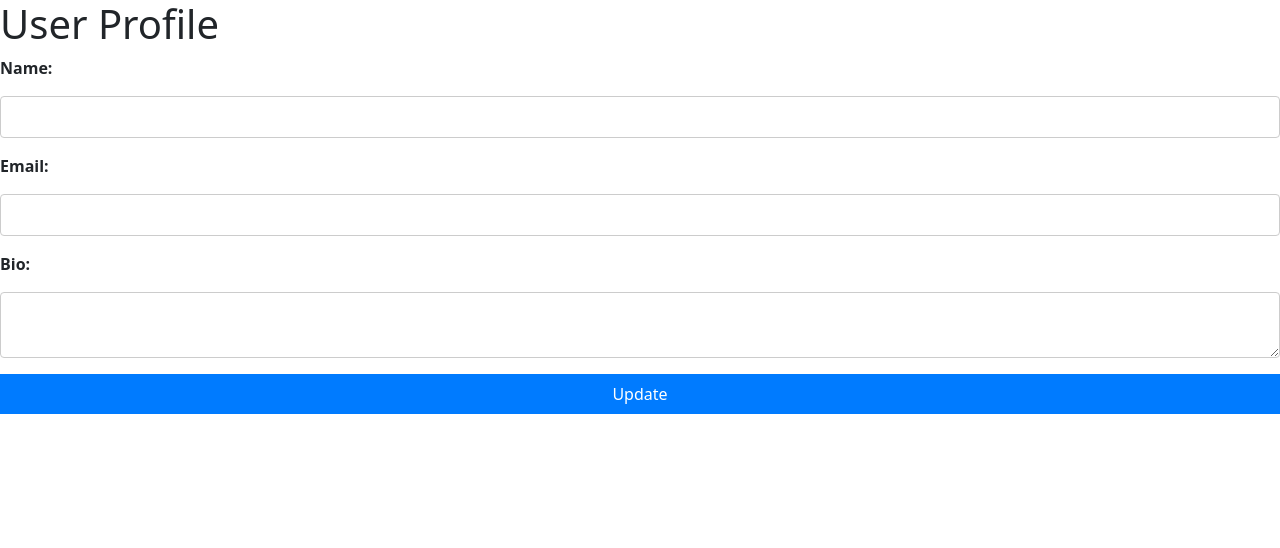
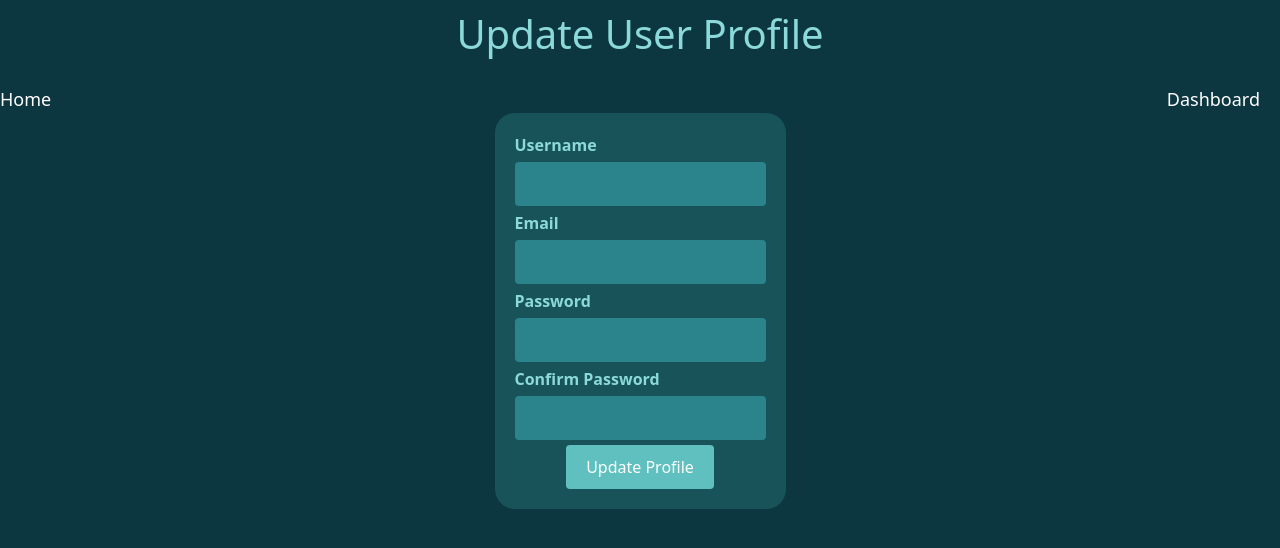
Before and after one commit to iamneo-production/62bea1f8-e1fb-40fc-b384-8a54f2418d8c, a React (Create React App) app in the folder public/: page /update in a window 1280 px wide. Shown: the top 548 px of the page. Built offline with nearby package versions, Linux system fonts and the light colour scheme.

Commit message:
Update for Tech Leader

```diff
--- a/public/src/App.js
+++ b/public/src/App.js
@@ -2,6 +2,7 @@ import React from "react";
 import {BrowserRouter,Routes,Route} from "react-router-dom";
 import Home from "./pages/Home";
 import UpdateProfileforUser from "./pages/UpdateProfileforUser";
+import UpdateProfileforTechLead from "./pages/UpdateProfileforTechLead";
 import "bootstrap/dist/css/bootstrap.min.css";
 import "bootstrap/dist/js/bootstrap.bundle";
 
@@ -11,6 +12,7 @@ export default function App(){
   <Routes>
     <Route path="/" element={<Home />} />
     <Route path="/update" element={<UpdateProfileforUser />} />
+    <Route path="/updateTech" element={<UpdateProfileforTechLead />} />
   </Routes>
   </BrowserRouter>
   );
--- /dev/null
+++ b/public/src/pages/UpdateProfileforTechLead.jsx
@@ -0,0 +1,172 @@
+import React, { useState } from "react";
+import { Link } from "react-router-dom";
+import styled from "styled-components";
+//import Logo from "../../src/assets/logo-background.png";
+
+const Container = styled.div`
+  display: flex;
+  flex-direction: column;
+  align-items: center;
+  height: 100vh;
+  background-color: #0C3640;
+`;
+
+const HeaderContainer = styled.div`
+  display: flex;
+  align-items: center;
+  margin-bottom: 10px 0 10px;
+`;
+/*
+const Logo = styled.img`
+  height: 5rem;
+  margin-right: 2rem;
+`;
+*/
+const HeaderText = styled.h1`
+
+  color: #8BD9D9;
+
+`;
+
+const Form = styled.form`
+  display: flex;
+  flex-direction: column;
+  align-items: center;
+  width: 50%;
+  padding: 20px;
+  background-color: #8BD9D9;
+  border-radius: 20px;
+`;
+
+const FormGroup = styled.div`
+  display: flex;
+  flex-direction: column;
+  margin-bottom: 5px;
+  width: 100%;
+`;
+
+const Label = styled.label`
+  font-size: 1.2rem;
+  font-weight: bold;
+  color: #0c3640;
+  margin-bottom: 6px;
+`;
+
+const Input = styled.input`
+  font-size: 1.2rem;
+  padding: 0.5rem;
+  border-radius: 0.5rem;
+  border: none;
+  background-color: #60bfbf;
+  color: #0c3640;
+`;
+
+const SubmitButton = styled.button`
+  font-size: 1.2rem;
+  font-weight: bold;
+  padding: 0.5rem 1rem;
+  border-radius: 0.5rem;
+  border: none;
+  background-color: #2b838c;
+  color: #ffffff;
+  cursor: pointer;
+  transition: background-color 0.2s ease-in-out;
+
+  &:hover {
+    background-color: #185359;
+  }
+`;
+
+const ErrorMessage = styled.p`
+  color: red;
+  font-size: 1.2rem;
+  margin-bottom: 1rem;
+`;
+
+const LinkContainer = styled.div`
+  margin-top: 2rem;
+  font-size: 1.2rem;
+  color: #0c3640;
+`;
+
+const UpdateTechLeaderProfile = () => {
+  const [firstName, setFirstName] = useState("");
+  const [lastName, setLastName] = useState("");
+  const [email, setEmail] = useState("");
+  const [password, setPassword] = useState("");
+  const [confirmPassword, setConfirmPassword] = useState("");
+  const [error, setError] = useState("");
+
+  const handleSubmit = (event) => {
+    event.preventDefault();
+    // handle form submission logic
+  };
+
+  return (
+    <Container>
+      <HeaderContainer>
+
+        <HeaderText>Update Tech Leader Profile</HeaderText>
+      </HeaderContainer>
+      <Form onSubmit={handleSubmit}>
+        <FormGroup>
+          <Label htmlFor="first-name">First Name</Label>
+          <Input
+            type="text"
+            id="first-name"
+            value={firstName}
+            onChange={(event) => setFirstName(event.target.value)}
+            required
+          />
+        </FormGroup>
+        <FormGroup>
+          <Label htmlFor="last-name">Last Name</Label>
+          <Input
+            type="text"
+            id="          last-name"
+            value={lastName}
+            onChange={(event) => setLastName(event.target.value)}
+            required
+          />
+        </FormGroup>
+        <FormGroup>
+          <Label htmlFor="email">Email</Label>
+          <Input
+            type="email"
+            id="email"
+            value={email}
+            onChange={(event) => setEmail(event.target.value)}
+            required
+          />
+        </FormGroup>
+        <FormGroup>
+          <Label htmlFor="password">Password</Label>
+          <Input
+            type="password"
+            id="password"
+            value={password}
+            onChange={(event) => setPassword(event.target.value)}
+            required
+          />
+        </FormGroup>
+        <FormGroup>
+          <Label htmlFor="confirm-password">Confirm Password</Label>
+          <Input
+            type="password"
+            id="confirm-password"
+            value={confirmPassword}
+            onChange={(event) => setConfirmPassword(event.target.value)}
+            required
+          />
+        </FormGroup>
+        {error && <ErrorMessage>{error}</ErrorMessage>}
+        <SubmitButton type="submit">Update Profile</SubmitButton>
+      </Form>
+      <LinkContainer>
+        <Link to="/update-user-profile">Update User Profile</Link>
+      </LinkContainer>
+    </Container>
+  );
+};
+
+export default UpdateTechLeaderProfile;
--- a/public/src/pages/UpdateProfileforUser.jsx
+++ b/public/src/pages/UpdateProfileforUser.jsx
@@ -1,71 +1,165 @@
-import React, {useState} from 'react';
-import axios from 'axios';
+import React, { useState } from 'react';
+import styled from 'styled-components';
+import { Link } from 'react-router-dom';
+//import Logo from "../../src/assets/logo-background.png";
 
-import './UserProfile.css';
+const Container = styled.div`
+  display: flex;
+  flex-direction: column;
+  align-items: center;
+  height: 100vh;
+  background-color: #0C3640;
+`;
 
-function UserProfile(props) {
-  const [name, setName] = useState(props.name);
-  const [email, setEmail] = useState(props.email);
-  const [bio, setBio] = useState(props.bio);
+const HeaderContainer = styled.div`
+  display: flex;
+  align-items: center;
+  margin: 10px 0 10px;
+`;
 
-  const handleUpdate = () => {
-    axios.put(`/users/${props.id}`, { name, email, bio })
-      .then(response => {
-        console.log(response.data);
-      })
-      .catch(error => {
-        console.error(error);
-      });
+
+const HeaderText = styled.h1`
+  color: #8BD9D9;
+`;
+
+const Form = styled.form`
+  display: flex;
+  flex-direction: column;
+  align-items: center;
+  padding: 20px;
+  background-color: #185359;
+  border-radius: 20px;
+`;
+
+const FormGroup = styled.div`
+  display: flex;
+  flex-direction: column;
+  margin-bottom: 5px;
+  width: 100%;
+`;
+
+const Label = styled.label`
+  color: #8BD9D9;
+  font-weight: bold;
+  margin-bottom: 5px;
+`;
+
+const Input = styled.input`
+  padding: 10px;
+  border: none;
+  border-radius: 4px;
+  background-color: #2B838C;
+  color: white;
+  width: 100%;
+`;
+
+const SubmitButton = styled.button`
+  background-color: #60BFBF;
+  color: white;
+  padding: 10px 20px;
+  border: none;
+  border-radius: 4px;
+  cursor: pointer;
+  transition: background-color 0.3s ease-in-out;
+
+  &:hover {
+    background-color: #2B838C;
+  }
+`;
+
+const ErrorMessage = styled.span`
+  color: red;
+  font-size: 14px;
+  margin-top: 5px;
+`;
+
+const NavigationBar = styled.div`
+  display: flex;
+  justify-content: space-between;
+  width: 100%;
+  margin-top: 10px;
+`;
+
+const NavigationLink = styled(Link)`
+  color: white;
+  text-decoration: none;
+  font-size: 18px;
+  margin-right: 20px;
+`;
+
+const UpdateUserProfile = () => {
+  const [username, setUsername] = useState('');
+  const [email, setEmail] = useState('');
+  const [password, setPassword] = useState('');
+  const [confirmPassword, setConfirmPassword] = useState('');
+  const [error, setError] = useState('');
+
+  const handleSubmit = (event) => {
+    event.preventDefault();
+    if (password !== confirmPassword) {
+      setError('Passwords do not match');
+    } else {
+      // handle form submission here
+      console.log('Form submitted!');
+    }
   };
 
   return (
-    <>
-      <h1>User Profile</h1>
-      <form>
-        <label htmlFor="name">Name:</label>
-        <input type="text" id="name" value={name} onChange={e => setName(e.target.value)} />
+    <Container>
+      <HeaderContainer>
+        <HeaderText>Update User Profile</HeaderText>
+      </HeaderContainer>
 
-        <label htmlFor="email">Email:</label>
-        <input type="email" id="email" value={email} onChange={e => setEmail(e.target.value)} />
+      <NavigationBar>
+        <NavigationLink to="/">Home</NavigationLink>
+        <NavigationLink to="/dashboard">Dashboard</NavigationLink>
+      </NavigationBar>
+      <Form onSubmit={handleSubmit}>
+        <FormGroup>
+          <Label htmlFor="username">Username</Label>
+          <Input
+            type="text"
+            id="username"
+            value={username}
+            onChange={(event) => setUsername(event.target.value)}
+            required
+          />
+        </FormGroup>
+        <FormGroup>
+          <Label htmlFor="email">Email</Label>
+          <Input
+            type="email"
+            id="email"
+            value={email}
+            onChange={(event) => setEmail(event.target.value)}
+            required
+          />
+        </FormGroup>
+        <FormGroup>
+          <Label htmlFor="password">Password</Label>
+          <Input
+            type="password"
+            id="password"
+            value={password}
+            onChange={(event) => setPassword(event.target.value)}
+            required
+            />
+            </FormGroup>
+            <FormGroup>
+            <Label htmlFor="confirm-password">Confirm Password</Label>
+            <Input
+            type="password"
+            id="confirm-password"
+            value={confirmPassword}
+            onChange={(event) => setConfirmPassword(event.target.value)}
+            required
+            />
+            </FormGroup>
+            {error && <ErrorMessage>{error}</ErrorMessage>}
+            <SubmitButton type="submit">Update Profile</SubmitButton>
+            </Form>
+            </Container>
+            );
+            };
 
-        <label htmlFor="bio">Bio:</label>
-        <textarea id="bio" value={bio} onChange={e => setBio(e.target.value)} />
-
-        <button type="button" onClick={handleUpdate}>Update</button>
-      </form>
-    </>
-  );
-}
-export default UserProfile;
-
-
-export function TechLeaderProfile(props) {
-  const [name, setName] = useState(props.name);
-  const [email, setEmail] = useState(props.email);
-  const [bio, setBio] = useState(props.bio);
-
-  const handleUpdate = () => {
-    axios.put(`/tech_leaders/${props.id}`, { name, email, bio })
-      .then(response => {
-        console.log(response.data);
-      })
-      .catch(error => {
-        console.error(error);
-      });
-  };
-
-  return (
-    <div>
-      <label>Name:</label>
-      <input type="text" value={name} onChange={e => setName(e.target.value)} />
-      <br />
-      <label>Email:</label>
-      <input type="email" value={email} onChange={e => setEmail(e.target.value)} />
-      <br />
-      <label>Bio:</label>
-      <textarea value={bio} onChange={e => setBio(e.target.value)} />
-      <br />
-      <button onClick={handleUpdate}>Update</button>
-    </div>
-  );
-}
+            export default UpdateUserProfile;
--- a/public/src/pages/UserProfile.css
+++ b/public/src/pages/UserProfile.css
@@ -1,11 +1,25 @@
+.form-container{
+  width: 500px;
+  margin: auto;
+  padding: 20px;
+  background-color: #0C3640;
+}
+
+.form-group{
+  margin-bottom: 10px;
+}
+
 form {
     display: flex;
     flex-direction: column;
     gap: 1rem;
+    color: #88D9D9;
   }
 
   label {
     font-weight: bold;
+    background-color: #185359;
+    color: #88D9D9
   }
 
   input,
@@ -14,12 +28,14 @@ form {
     font-size: 1rem;
     border-radius: 0.25rem;
     border: 1px solid #ccc;
+    background-color: #185359;
+    color: #88D9D9
   }
 
   button {
     padding: 0.5rem 1rem;
-    background-color: #007bff;
-    color: #fff;
+    background-color: #0C3640;
+    color: #8BD9D9;
     border: none;
     border-radius: 0.25rem;
     cursor: pointer;
@@ -27,10 +43,13 @@ form {
   }
 
   button:hover {
-    background-color: #0062cc;
+    background-color: #2B838C;
   }
 
   h1 {
+    font: arial;
     font-size: 2rem;
     margin-bottom: 1rem;
+    color: #88D9D9;
+    background-color: #185359;
   }
```
Also changed, not shown: public/src/components/Ying/Footer.jsx (added, +57 -0 lines), public/src/components/Ying/Navbar.jsx (added, +66 -0 lines), public/src/components/Ying/button.js (deleted, +0 -9 lines).
